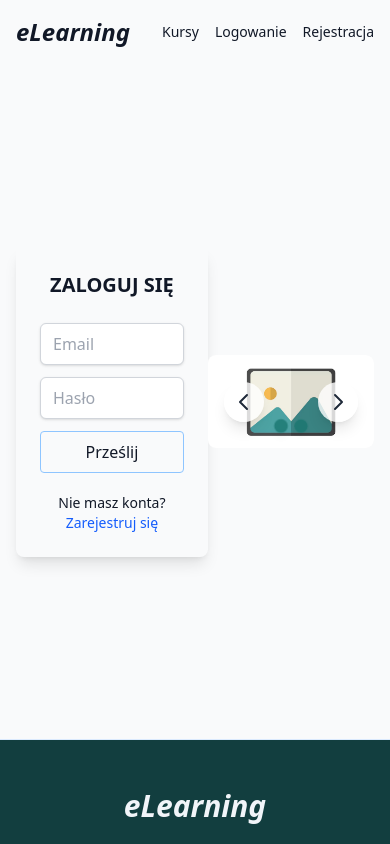
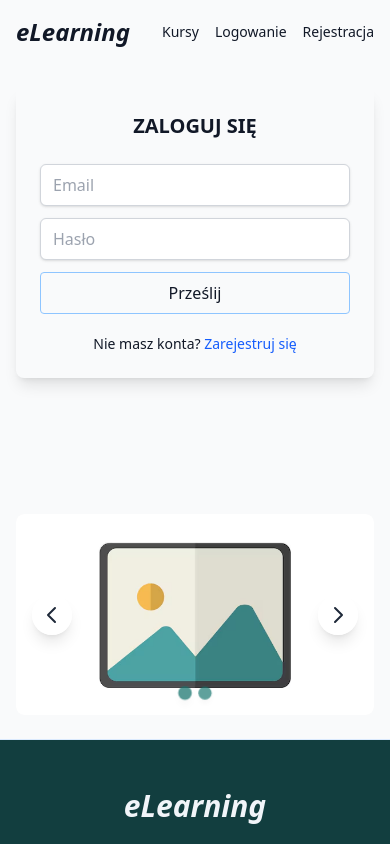
Before and after one commit to PiotrO9/elearning, a Vue app in the folder FE/: page /auth in a window 390 px wide. Shown: the top 844 px of the page. Built offline with nearby package versions, Linux system fonts and the light colour scheme; no server answers; the HTML template or start-up script is replaced by a standard one.

Commit message:
fix: auth responsivity

```diff
--- a/FE/src/routes/Auth.vue
+++ b/FE/src/routes/Auth.vue
@@ -29,9 +29,11 @@ onMounted(() => {
 
 <template>
     <MaxWidthWrapper size="lg">
-        <div class="min-h-[80vh] flex justify-between items-center py-6">
-            <LoginCard class="row-start-2" v-if="currentMode === 'login'" />
-            <RegisterCard class="row-start-2" v-else-if="currentMode === 'register'" />
+        <div
+            class="min-h-[80vh] flex flex-col lg:flex-row gap-24 lg:gap-6 justify-between items-center py-6"
+        >
+            <LoginCard v-if="currentMode === 'login'" />
+            <RegisterCard v-else-if="currentMode === 'register'" />
             <Carousel
                 class="max-w-5xl"
                 :images="['/placeholder.jpg', '/placeholder.webp']"
```
